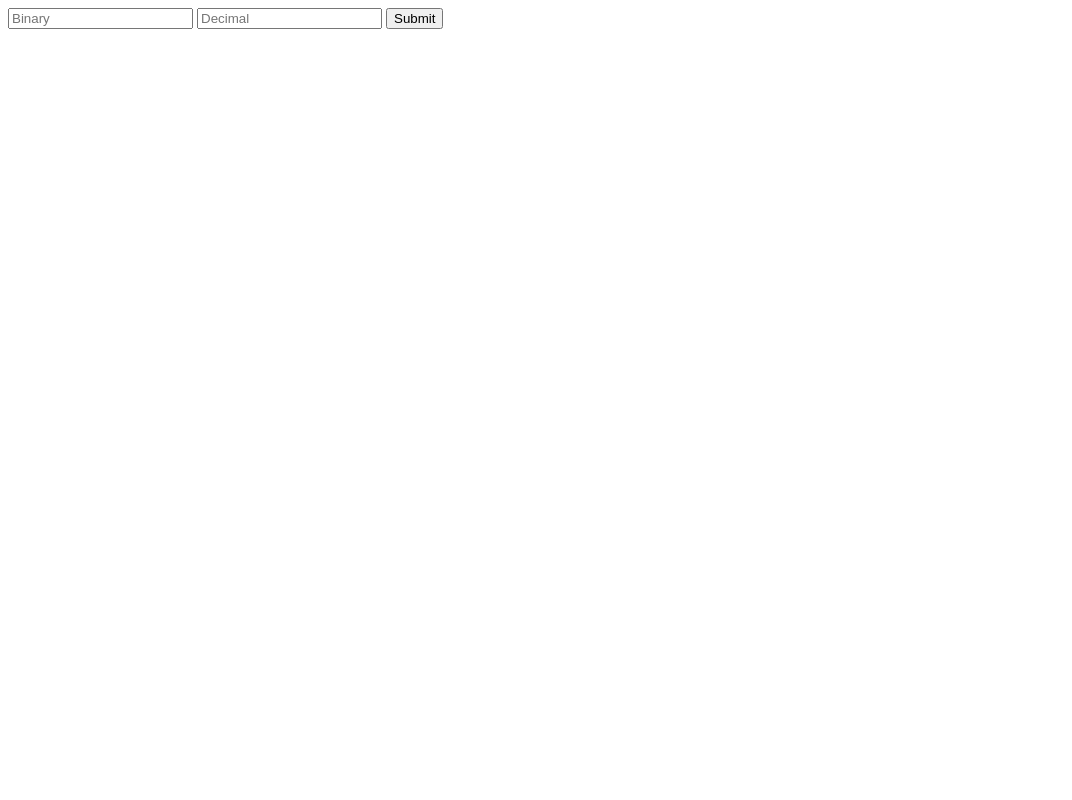
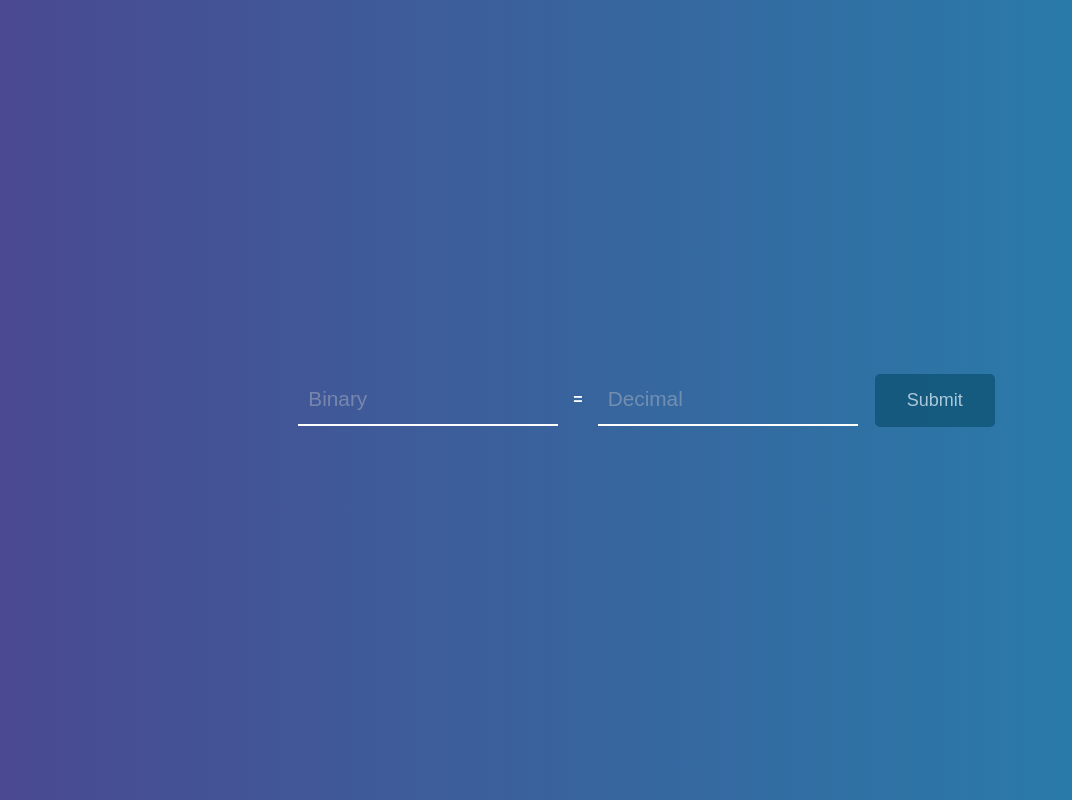
Before and after one commit to August-Souza/Binary2Decimal, a plain HTML site: page index.html in a window 1280 px wide. Shown: the whole page, without its empty margins (0-1072 px from the left). Drawn offline with Linux system fonts and the light colour scheme.

Commit message:
Update index.html

```diff
--- a/index.html
+++ b/index.html
@@ -1,12 +1,14 @@
 <!DOCTYPE html>
 <html lang="pt-br">
   <head>
+    <link rel="Icon" href="./B2D.png">
     <title>Bin2Dec</title>
     <meta charset="utf-8">
-
+    <link rel="stylesheet" type="text/css" href="styles.css"/>
   </head>
   <body>
     <input type="text" maxlength="8" placeholder="Binary" id="bin">
+    <p>=</p>
     <input type="text" placeholder="Decimal" id="decimal">
     <button onclick="bin2dec()">Submit</button>
 
```
